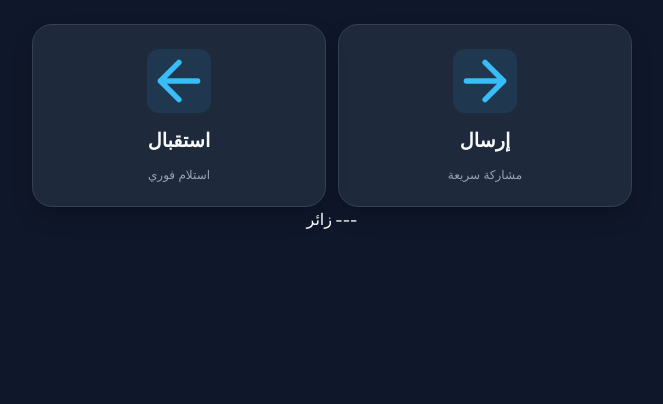
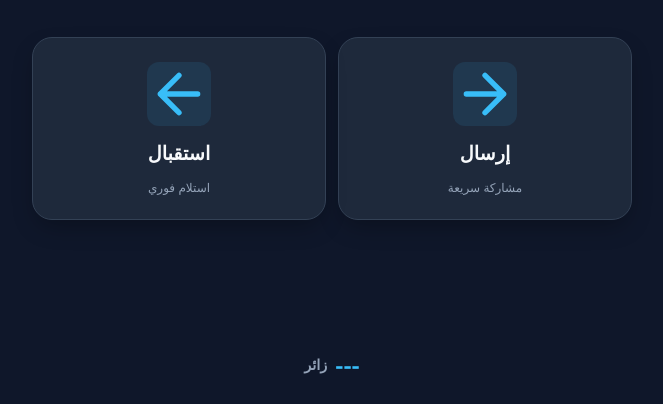
Before and after one commit to Bilal-SWE/QuickShare, a website built with Vite: page index.html in a window 1280 px wide. Shown: the part 396-800 px from the top of the page, without its empty margins (308-971 px from the left). Built offline with nearby package versions, Linux system fonts and the light colour scheme; no server answers.

Commit message:
Move visitor stats to bottom and make bold

```diff
--- a/index.html
+++ b/index.html
@@ -59,12 +59,6 @@
             </button>
           </div>
 
-          <!-- Stats Container -->
-          <div class="stats-container">
-            <div class="stat-item">
-              <span class="stat-value" id="visitor-count">...</span>
-              <span class="stat-label">زائر</span>
-            </div>
       </div>
       </section>
 
@@ -177,8 +171,7 @@
             </div>
 
             <div id="link-panel" class="hidden">
-                <textarea id="link-input" class="link-input" rows="4"
-                  placeholder="ألصق الرابط أو النص هنا..."></textarea>
+              <textarea id="link-input" class="link-input" rows="4" placeholder="ألصق الرابط أو النص هنا..."></textarea>
             </div>
 
             <div id="upload-progress" class="hidden" style="margin-top: 1rem;">
@@ -205,6 +198,14 @@
   </main>
 
   <div id="toast" class="toast"></div>
+
+  <!-- Stats at bottom -->
+  <div class="stats-container">
+    <div class="stat-item">
+      <span class="stat-value" id="visitor-count-bottom">...</span>
+      <span class="stat-label">زائر</span>
+    </div>
+  </div>
   </div>
 
   <script type="module" src="/src/main.js"></script>
--- a/public/style.css
+++ b/public/style.css
@@ -637,3 +637,36 @@ header {
     transform: rotate(360deg);
   }
 }
+
+/* Statistics at bottom */
+.stats-container {
+  position: absolute;
+  bottom: 0px;
+  left: 0;
+  right: 0;
+  padding: 1.5rem;
+  background: transparent;
+  display: flex;
+  justify-content: center;
+  align-items: center;
+  pointer-events: none;
+  z-index: 100;
+}
+
+.stat-item {
+  display: flex;
+  align-items: center;
+  gap: 0.5rem;
+}
+
+.stat-value {
+  font-size: 1.1rem;
+  font-weight: 800;
+  color: var(--c-primary);
+}
+
+.stat-label {
+  font-size: 0.9rem;
+  font-weight: 700;
+  color: var(--c-text-muted);
+}
--- a/src/main.js
+++ b/src/main.js
@@ -327,10 +327,10 @@ async function loadStats() {
     const ns = window.location.hostname.replace(/\./g, '_') || 'local_qshare';
     const res = await fetch(`https://api.counterapi.dev/v1/${ns}/visits/up`);
     const data = await res.json();
-    if (data.count) $('visitor-count').textContent = data.count.toLocaleString();
+    if (data.count) $('visitor-count-bottom').textContent = data.count.toLocaleString();
   } catch (e) {
     console.warn('Visitor count failed:', e);
-    $('visitor-count').textContent = '---';
+    $('visitor-count-bottom').textContent = '---';
   }
 }
 
```
Lines whose indentation alone changed are shown as unchanged.
